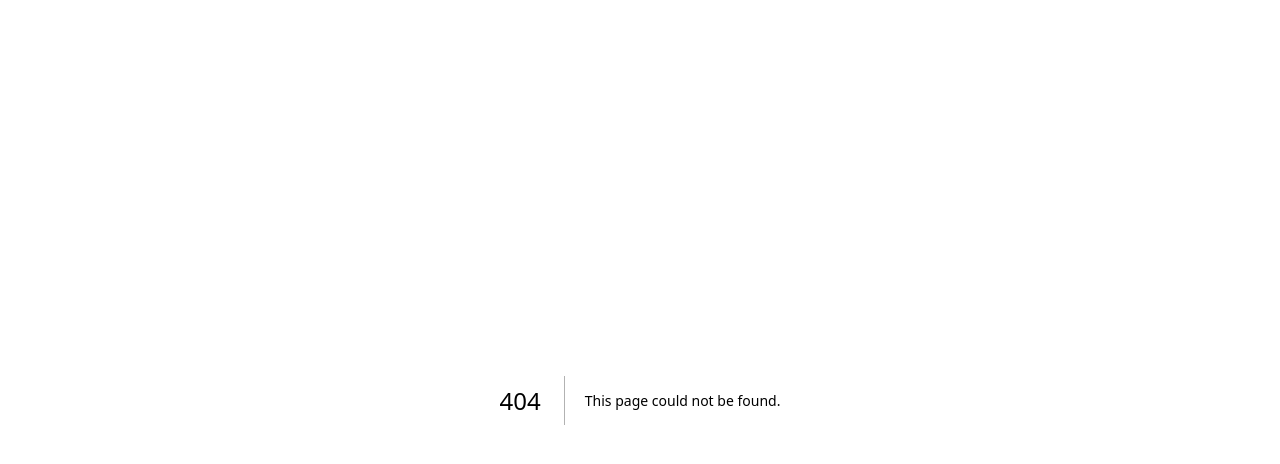
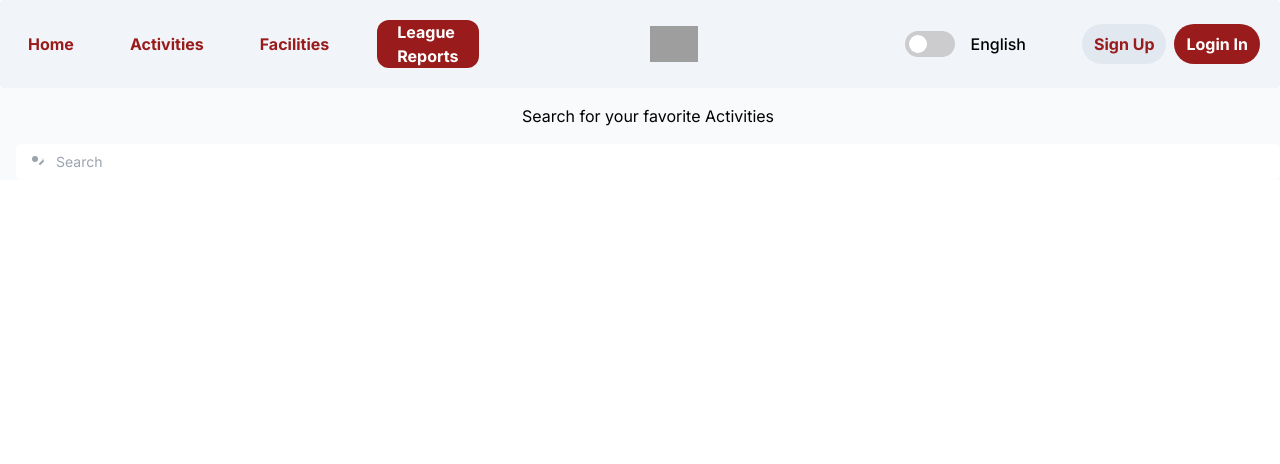
Before and after one commit to SEG3125-A/group-41, a Next.js app in the folder lab8/geegeesport/: page /league-reports in a window 1280 px wide. Before the commit this address had no page. Shown: the top 464 px of the page. Built offline with nearby package versions, Linux system fonts and the light colour scheme; grey boxes are pictures that could not be loaded.

Commit message:
Creating Charts

```diff
--- a/lab8/geegeesport/package.json
+++ b/lab8/geegeesport/package.json
@@ -9,9 +9,11 @@
     "lint": "next lint"
   },
   "dependencies": {
+    "chart.js": "^4.4.2",
+    "next": "14.1.3",
     "react": "^18",
-    "react-dom": "^18",
-    "next": "14.1.3"
+    "react-chartjs-2": "^5.2.0",
+    "react-dom": "^18"
   },
   "devDependencies": {
     "autoprefixer": "^10.0.1",
--- /dev/null
+++ b/lab8/geegeesport/src/app/league-reports/page.js
@@ -0,0 +1,53 @@
+import NavBar from "@/components/navbar";
+import Image from "next/image";
+import PieChart from "@/components/pieChart";
+import BarChart from "@/components/barChart";
+import LineChart from "@/components/lineChart";
+
+export default function Home() {
+    return (
+      <main className="w-full min-h-screen bg-white">
+        <div>
+          <div>
+            <NavBar></NavBar>
+          </div>
+          <div>
+            <div className="bg-gray-50 text-black  pt-4 pl-4">
+              {/* Search bar */}
+              <p className="text-center">Search for your favorite Activities</p>
+                {/* Add search bar */}
+                <div className="mt-4">
+                  <label htmlFor="search" className="sr-only">
+                    Search
+                  </label>
+                  <div className="relative">
+                    <div className="absolute inset-y-0 left-0 pl-3 flex items-center pointer-events-none">
+                      <svg
+                        className="h-5 w-5 text-gray-400"
+                        xmlns="http://www.w3.org/2000/svg"
+                        viewBox="0 0 20 20"
+                        fill="currentColor"
+                        aria-hidden="true"
+                      >
+                        <path
+                          fillRule="evenodd"
+                          d="M14.293 8.293a1 1 0 011.414 1.414l-3 3a1 1 0 01-1.414 0 1 1 0 010-1.414l3-3a1 1 0 000-1.414 1 1 0 011.414 0zM7 10a3 3 0 100-6 3 3 0 000 6z"
+                          clipRule="evenodd"
+                        />
+                      </svg>
+                    </div>
+                    <input
+                      id="search"
+                      name="search"
+                      className="block w-full pl-10 pr-3 py-2 border-gray-300 focus:outline-none focus:ring-indigo-500 focus:border-indigo-500 sm:text-sm rounded-md"
+                      placeholder="Search"
+                      type="search"
+                    />
+                  </div>
+                </div>
+            </div>
+          </div>
+        </div>
+      </main>
+    );
+}
--- /dev/null
+++ b/lab8/geegeesport/src/components/barChart.js
@@ -0,0 +1,42 @@
+import { Bar } from 'react-chartjs-2';
+
+const BarChart = () => {
+  const data = {
+    labels: ['January', 'February', 'March', 'April', 'May', 'June'],
+    datasets: [
+      {
+        label: '# of Votes',
+        data: [12, 19, 3, 5, 2, 3],
+        backgroundColor: [
+          '#FF6384',
+          '#36A2EB',
+          '#FFCE56',
+          '#FF6384',
+          '#36A2EB',
+          '#FFCE56',
+        ],
+        borderColor: [
+          '#FF6384',
+          '#36A2EB',
+          '#FFCE56',
+          '#FF6384',
+          '#36A2EB',
+          '#FFCE56',
+        ],
+        borderWidth: 1,
+      },
+    ],
+  };
+
+  const options = {
+    scales: {
+      y: {
+        beginAtZero: true,
+      },
+    },
+  };
+
+  return <Bar data={data} options={options} />;
+};
+
+export default BarChart;
--- /dev/null
+++ b/lab8/geegeesport/src/components/lineChart.js
@@ -0,0 +1,46 @@
+import { Line } from 'react-chartjs-2';
+
+const LineChart = () => {
+  const data = {
+    labels: ['January', 'February', 'March', 'April', 'May', 'June'],
+    datasets: [
+      {
+        label: 'Number of Items Sold',
+        data: [65, 59, 80, 81, 56, 55],
+        fill: false,
+        borderColor: '#36A2EB', // Use one of the colors for the line
+        backgroundColor: '#36A2EB', // Use the same color for the points
+        pointBackgroundColor: [
+          '#FF6384',
+          '#36A2EB',
+          '#FFCE56',
+          '#FF6384',
+          '#36A2EB',
+          '#FFCE56',
+        ],
+        pointBorderColor: [
+          '#FF6384',
+          '#36A2EB',
+          '#FFCE56',
+          '#FF6384',
+          '#36A2EB',
+          '#FFCE56',
+        ],
+        pointHoverBackgroundColor: '#FFCE56',
+        pointHoverBorderColor: 'rgba(220,220,220,1)',
+      },
+    ],
+  };
+
+  const options = {
+    scales: {
+      y: {
+        beginAtZero: true,
+      },
+    },
+  };
+
+  return <Line data={data} options={options} />;
+};
+
+export default LineChart;
--- /dev/null
+++ b/lab8/geegeesport/src/components/pieChart.js
@@ -0,0 +1,18 @@
+import { Pie } from 'react-chartjs-2';
+
+const PieChart = () => {
+  const data = {
+    labels: ['Category 1', 'Category 2', 'Category 3'],
+    datasets: [
+      {
+        data: [300, 50, 100],
+        backgroundColor: ['#FF6384', '#36A2EB', '#FFCE56'],
+        hoverBackgroundColor: ['#FF6384', '#36A2EB', '#FFCE56'],
+      }
+    ]
+  };
+
+  return <Pie data={data} />;
+};
+
+export default PieChart;
```
Also changed, not shown: 1 other file (tests, documents, lock files or other folders).
